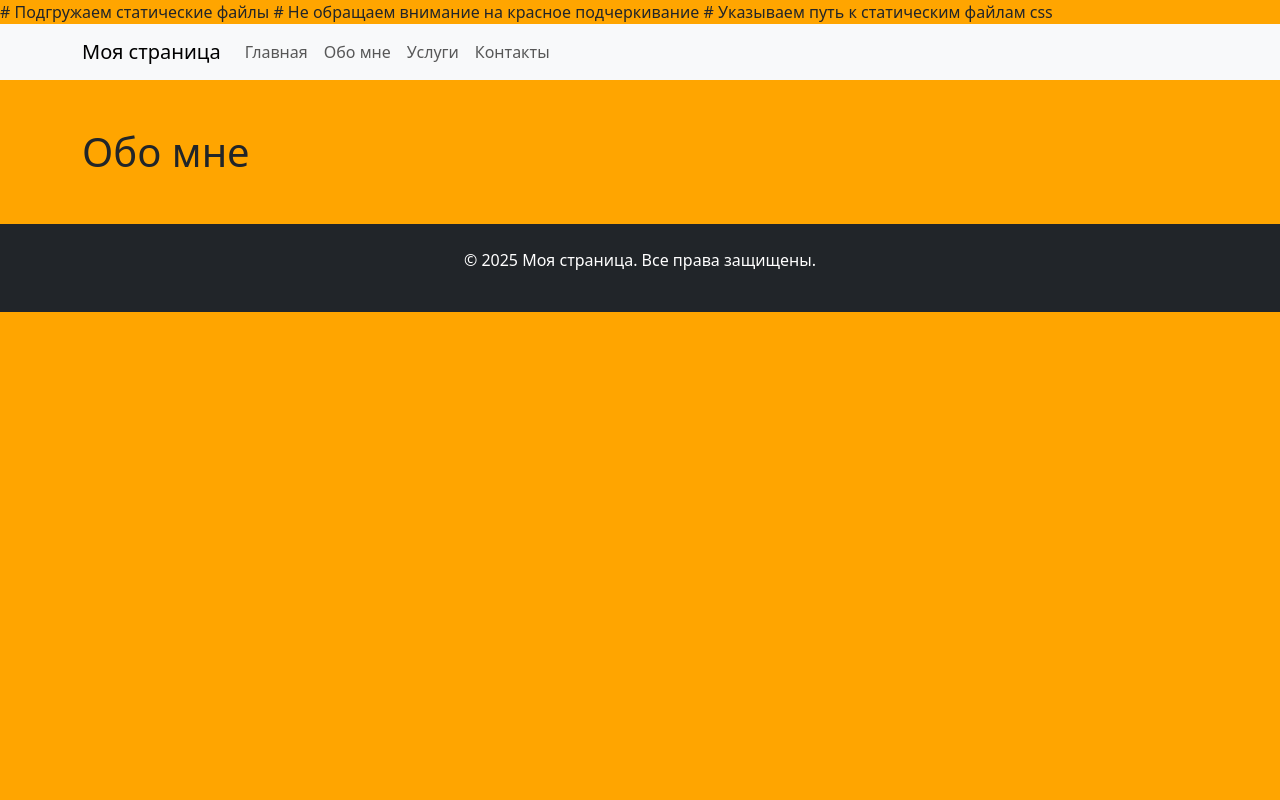
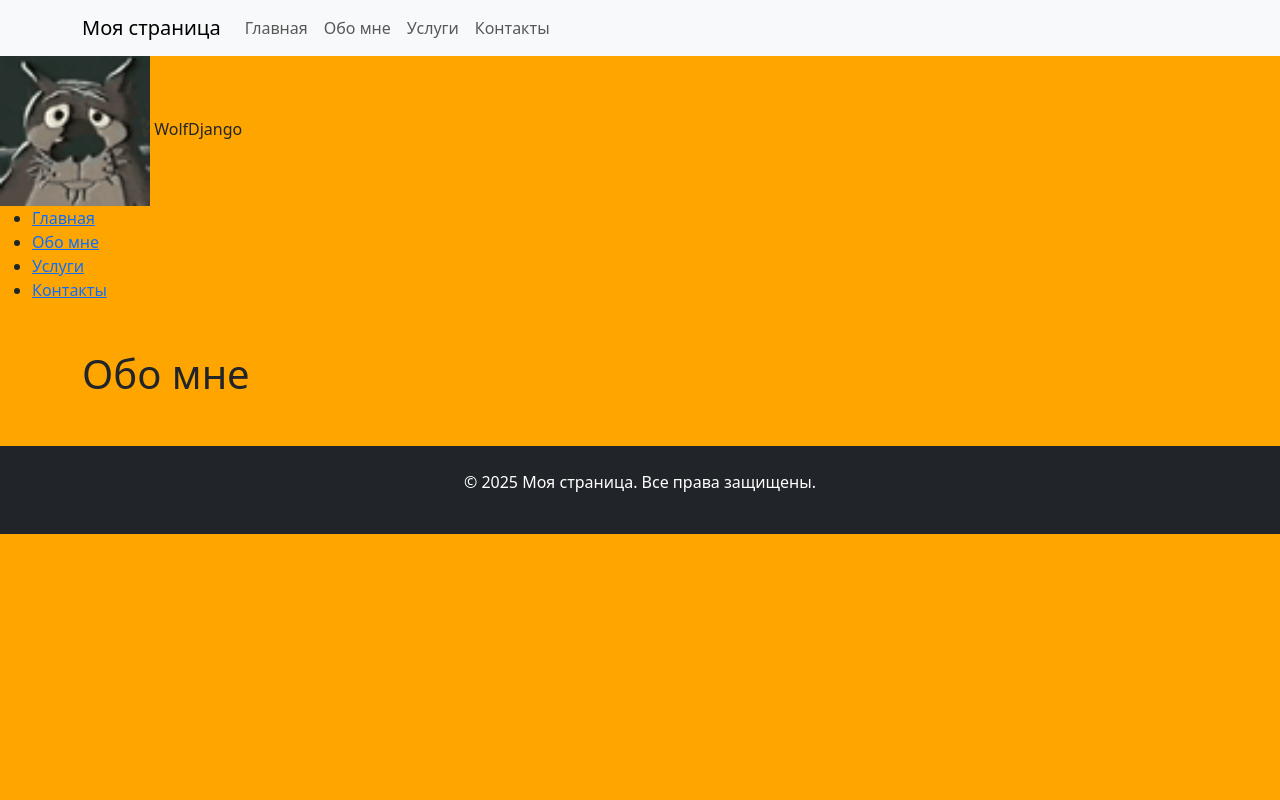
Before and after one commit to Jeff555max/DJ_03_Django_DB, a Django app: page /about/ in a window 1280 px wide. Run offline with Django 5.2, Linux system fonts and the light colour scheme.

Commit message:
Update code 3

```diff
--- a/ZeroCoder/main/templates/main/layoute.html
+++ b/ZeroCoder/main/templates/main/layoute.html
@@ -1,6 +1,6 @@
-{% load static %} # Подгружаем статические файлы
+{% load static %} <! Подгружаем статические файлы >
 
-<!doctype html> # Не обращаем внимание на красное подчеркивание
+<!doctype html> <! Не обращаем внимание на красное подчеркивание >
 <html lang="en">
 <head>
     <meta charset="UTF-8">
@@ -13,10 +13,24 @@
      {% endblock %}
    </title>
     <link href="https://cdn.jsdelivr.net/npm/bootstrap@5.3.0-alpha1/dist/css/bootstrap.min.css" rel="stylesheet">
-    <link rel="stylesheet" href="{% static 'main/css/styles.css' %}"> # Указываем путь к статическим файлам css
+    <link rel="stylesheet" href="{% static 'main/css/styles.css' %}"> <! Указываем путь к статическим файлам css >
 </head>
 <body>
     {% include 'main/menu.html' %}
+
+    <aside>
+        <img src="{% static 'main/image/Wolf.gif' %}" alt="Волк из мультфильма" width="150px">
+        <span>WolfDjango</span>
+
+        <ul>
+            <li><a href="/">Главная</a></li>
+            <li><a href="/about/">Обо мне</a></li>
+            <li><a href="/services/">Услуги</a></li>
+            <li><a href="/contact/">Контакты</a></li>
+        </ul>
+
+    </aside>
+
     <div class="container my-5">
         {% block content %}
 
```
Also changed, not shown: ZeroCoder/main/static/main/image/Wolf.gif (added).
